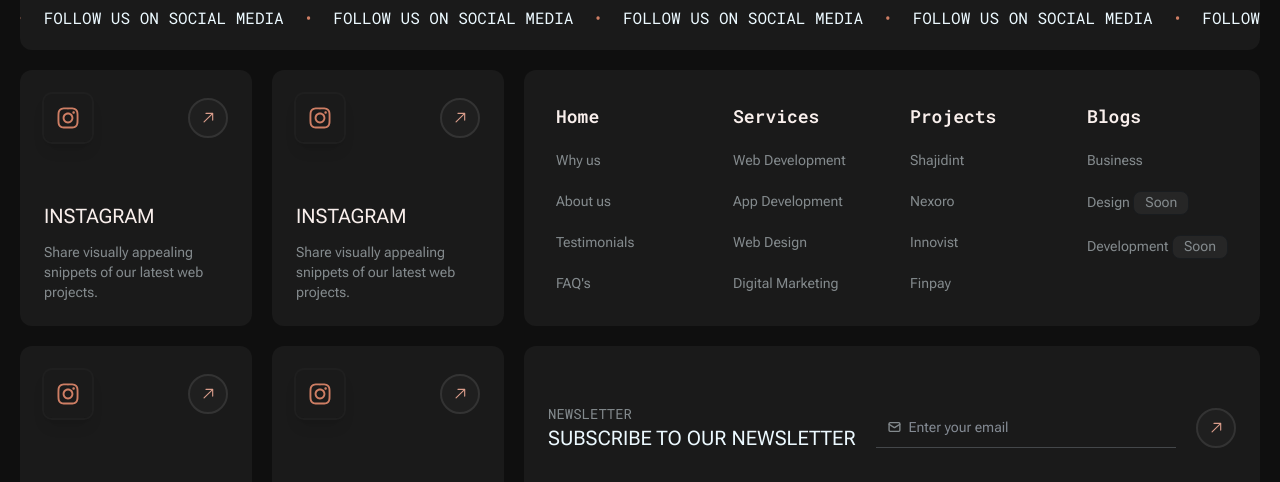
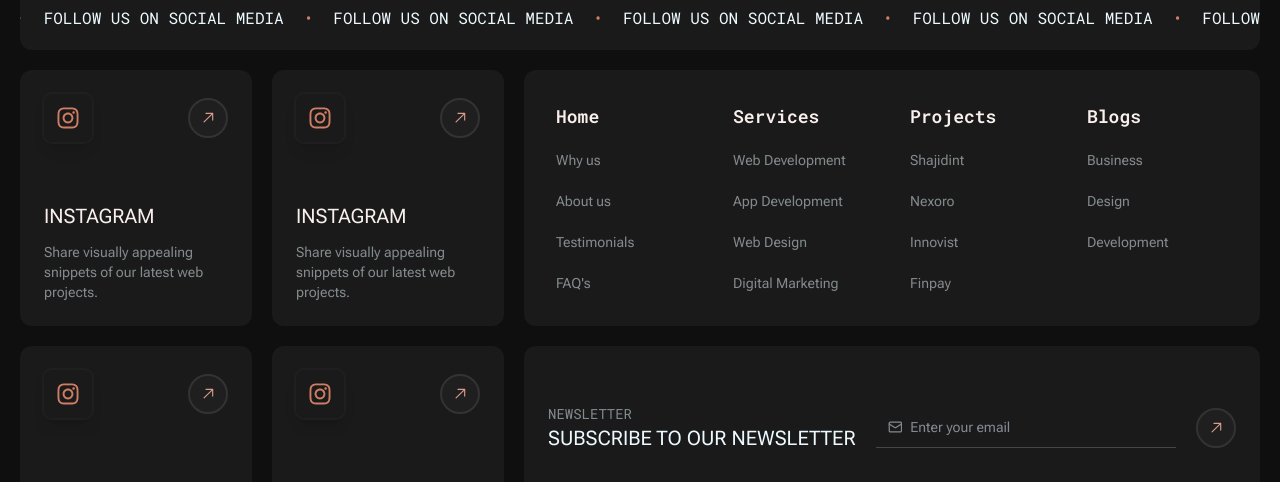
Before and after one commit to ahsanulazim/lufixa, a Next.js app: page / in a window 1280 px wide. Shown: the part 929-1411 px from the top of the page. Built offline with nearby package versions, Linux system fonts and the light colour scheme.

Commit message:
footer optimized

```diff
--- a/components/Footer.jsx
+++ b/components/Footer.jsx
@@ -2,6 +2,8 @@ import Link from "next/link"
 import Section from "./layout/Section"
 import SocialCard from "./ui/SocialCard"
 import Arrowbtn from "./ui/Arrowbtn"
+import footMenus from "@/json/footMenus.json"
+import { LuMail } from "react-icons/lu";
 
 const Footer = () => {
 
@@ -15,33 +17,14 @@ const Footer = () => {
                 <SocialCard className="bg-silent-200 md:row-span-3 lg:order-6" />
                 <SocialCard className="bg-silent-200 md:row-span-3 lg:order-7" />
                 <div className="bg-silent-200 col-span-4 lg:col-span-3 row-span-4 md:row-span-3 grid grid-cols-2 md:grid-cols-4 md:gap-5 *:gap-3 *:md:gap-5">
-                    <nav className="menu font-roboto-flex">
-                        <h3 className="font-roboto-mono text-lg text-heading font-semibold">Home</h3>
-                        <Link href="#" className={links}>Why us</Link>
-                        <Link href="#" className={links}>About us</Link>
-                        <Link href="#" className={links}>Testimonials</Link>
-                        <Link href="#" className={links}>FAQ&apos;s</Link>
-                    </nav>
-                    <nav className="menu font-roboto-flex">
-                        <h3 className="font-roboto-mono text-lg text-heading font-semibold">Services</h3>
-                        <Link href="#" className={links}>Web Development</Link>
-                        <Link href="#" className={links}>App Development</Link>
-                        <Link href="#" className={links}>Web Design</Link>
-                        <Link href="#" className={links}>Digital Marketing</Link>
-                    </nav>
-                    <nav className="menu font-roboto-flex">
-                        <h3 className="font-roboto-mono text-lg text-heading font-semibold">Projects</h3>
-                        <Link href="#" className={links}>Shajidint</Link>
-                        <Link href="#" className={links}>Nexoro</Link>
-                        <Link href="#" className={links}>Innovist</Link>
-                        <Link href="#" className={links}>Finpay</Link>
-                    </nav>
-                    <nav className="menu font-roboto-flex">
-                        <h3 className="font-roboto-mono text-lg text-heading font-semibold">Blogs</h3>
-                        <Link href="#" className={links}>Business</Link>
-                        <Link href="#" className={links}>Design <div className="badge bg-silent-50">Soon</div></Link>
-                        <Link href="#" className={links}>Development <div className="badge bg-silent-50">Soon</div></Link>
-                    </nav>
+                    {footMenus.map((menu) =>
+                        <nav className="menu font-roboto-flex" key={menu.id}>
+                            <h3 className="font-roboto-mono text-lg text-heading font-semibold">{menu.title}</h3>
+                            {menu.submenus.map((sub) =>
+                                <Link href="#" key={sub} className={links}>{sub}</Link>
+                            )}
+                        </nav>
+                    )}
                 </div>
                 <div className="bg-silent-200 col-span-4 lg:col-span-3 row-span-2 lg:order-8 flex max-md:flex-col md:items-center md:justify-between gap-5">
                     <div>
@@ -51,18 +34,7 @@ const Footer = () => {
                     <form className="flex-1 flex items-center gap-5 font-roboto-flex">
                         <div className="flex-1">
                             <label className="input validator w-full border-0 border-b rounded-none bg-transparent shadow-none focus-within:outline-0" htmlFor="email">
-                                <svg className="h-[1em] opacity-50" xmlns="http://www.w3.org/2000/svg" viewBox="0 0 24 24">
-                                    <g
-                                        strokeLinejoin="round"
-                                        strokeLinecap="round"
-                                        strokeWidth="2.5"
-                                        fill="none"
-                                        stroke="currentColor"
-                                    >
-                                        <rect width="20" height="16" x="2" y="4" rx="2"></rect>
-                                        <path d="m22 7-8.97 5.7a1.94 1.94 0 0 1-2.06 0L2 7"></path>
-                                    </g>
-                                </svg>
+                                <LuMail className="text-base opacity-50" />
                                 <input className="w-full" type="email" placeholder="Enter your email" name="email" required />
                             </label>
                             <div className="validator-hint hidden">Enter valid email address</div>
--- /dev/null
+++ b/json/footMenus.json
@@ -0,0 +1,22 @@
+[
+    {
+        "id":0,
+        "title":"Home",
+        "submenus":["Why us","About us","Testimonials", "FAQ's"]
+    },
+    {
+        "id":1,
+        "title":"Services",
+        "submenus":["Web Development","App Development","Web Design", "Digital Marketing"]
+    },
+    {
+        "id":2,
+        "title":"Projects",
+        "submenus":["Shajidint","Nexoro","Innovist", "Finpay"]
+    },
+    {
+        "id":3,
+        "title":"Blogs",
+        "submenus":["Business","Design","Development"]
+    }
+]
```
